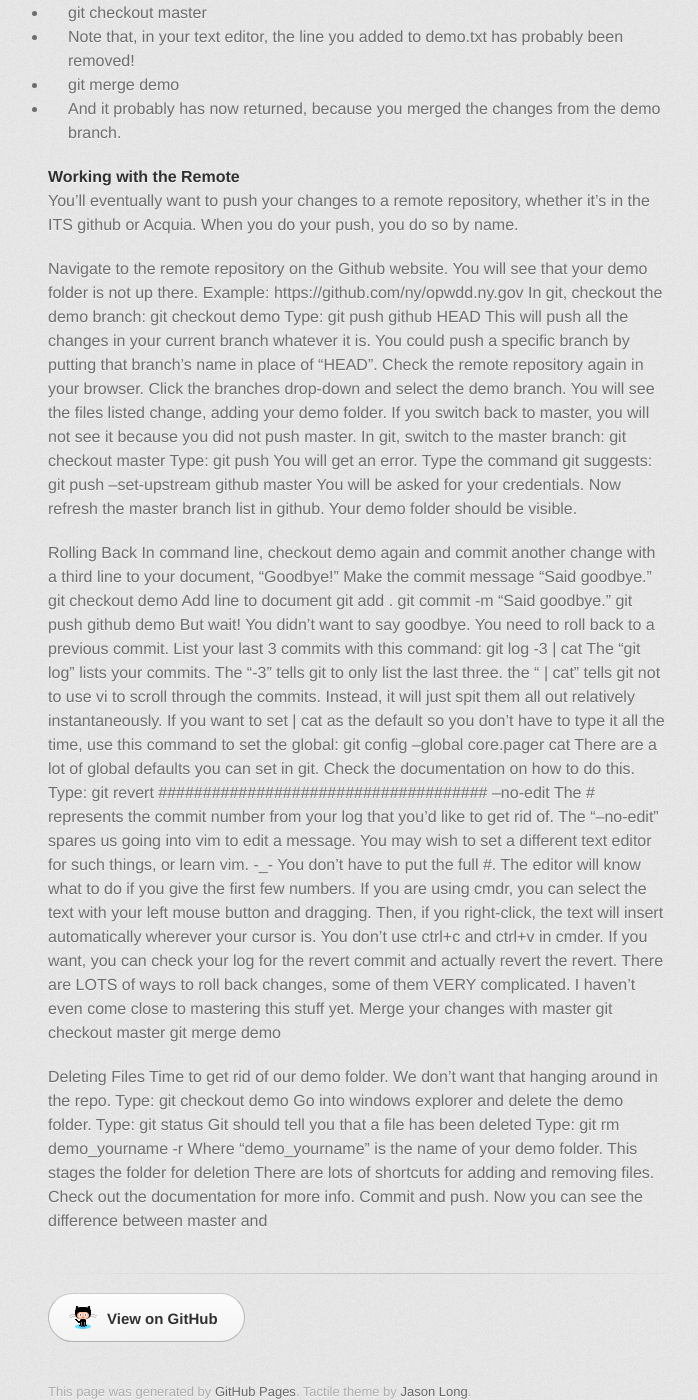
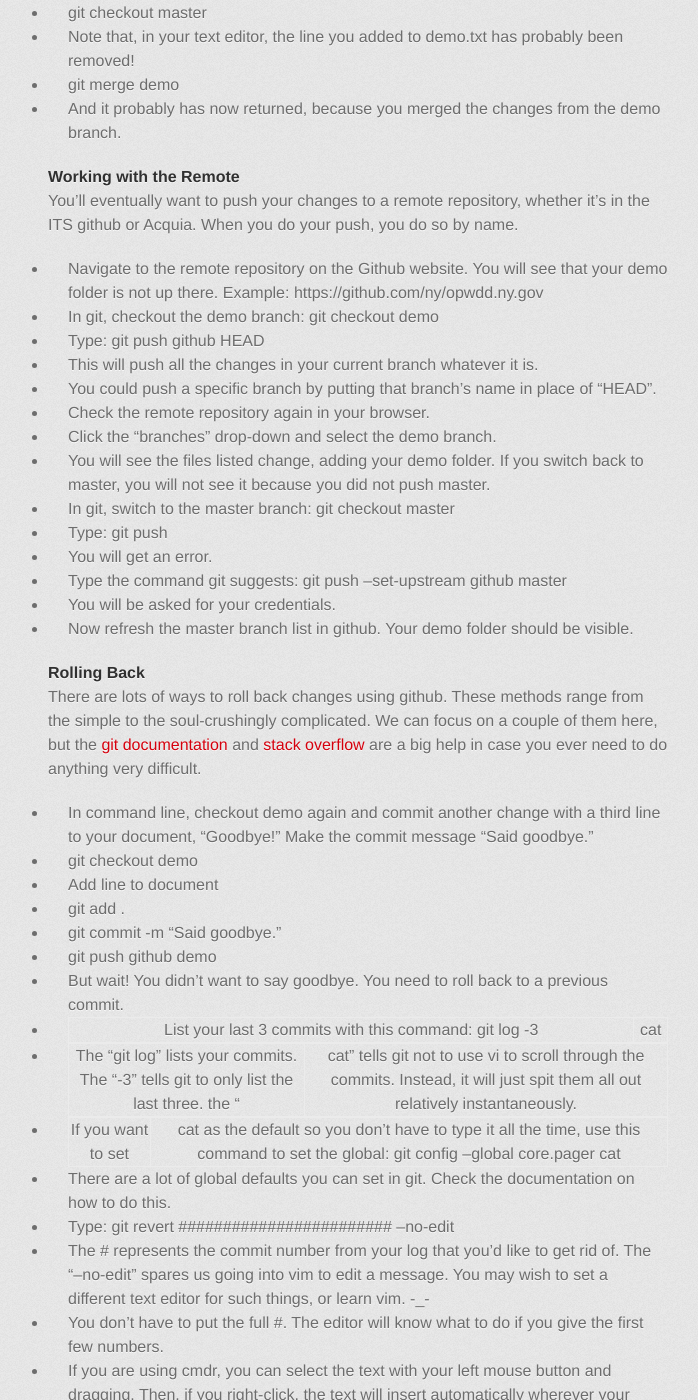
Before and after one commit to loopy3025/simplegit, a Jekyll site: the page built from _posts/2016-03-02-i-kind-of-get-git-now.md, in a window 1280 px wide and 1400 px high, scrolled down 3570 px. Shown: the whole window, without its empty margins (282-980 px from the left). Built offline with Jekyll 4.4.1, drawn with Linux system fonts in a browser that asks for light colours; some web fonts are replaced; some of the changed text lies outside the part shown.

Commit message:
Update 2016-03-02-i-kind-of-get-git-now.md

```diff
--- a/_posts/2016-03-02-i-kind-of-get-git-now.md
+++ b/_posts/2016-03-02-i-kind-of-get-git-now.md
@@ -107,53 +105,58 @@
 
 You’ll eventually want to push your changes to a remote repository, whether it’s in the ITS github or Acquia. When you do your push, you do so by name.
 
-Navigate to the remote repository on the Github website. You will see that your demo folder is not up there. Example: https://github.com/ny/opwdd.ny.gov
-In git, checkout the demo branch:  git checkout demo
-Type:  git push github HEAD
-This will push all the changes in your current branch whatever it is.
-You could push a specific branch by putting that branch’s name in place of “HEAD”.
-Check the remote repository again in your browser.
-Click the branches drop-down and select the demo branch.
-You will see the files listed change, adding your demo folder. If you switch back to master, you will not see it because you did not push master.
-In git, switch to the master branch:   git checkout master
-Type:  git push
-You will get an error.
-Type the command git suggests: git push --set-upstream github master
-You will be asked for your credentials.
-Now refresh the master branch list in github. Your demo folder should be visible.
+* Navigate to the remote repository on the Github website. You will see that your demo folder is not up there. Example: https://github.com/ny/opwdd.ny.gov
+* In git, checkout the demo branch:  git checkout demo
+* Type:  git push github HEAD
+ * This will push all the changes in your current branch whatever it is.
+ * You could push a specific branch by putting that branch’s name in place of “HEAD”.
+* Check the remote repository again in your browser.
+* Click the "branches" drop-down and select the demo branch.
+* You will see the files listed change, adding your demo folder. If you switch back to master, you will not see it because you did not push master.
+* In git, switch to the master branch:   git checkout master
+* Type:  git push
+ * You will get an error.
+* Type the command git suggests: git push --set-upstream github master
+ * You will be asked for your credentials.
+* Now refresh the master branch list in github. Your demo folder should be visible.
 
+#### Rolling Back
 
-Rolling Back
-In command line, checkout demo again and commit another change with a third line to your document, “Goodbye!” Make the commit message “Said goodbye.”
-git checkout demo
-Add line to document
-git add .
-git commit -m “Said goodbye.”
-git push github demo
-But wait! You didn’t want to say goodbye. You need to roll back to a previous commit.
-List your last 3 commits with this command:  git log -3 | cat
-The “git log” lists your commits. The “-3” tells git to only list the last three. the “ | cat” tells git not to use vi to scroll through the commits. Instead, it will just spit them all out relatively instantaneously.
-If you want to set | cat as the default so you don’t have to type it all the time, use this command to set the global:
-git config --global core.pager cat
-There are a lot of global defaults you can set in git. Check the documentation on how to do this.
-Type:  git revert ##################################### --no-edit
-The # represents the commit number from your log that you’d like to get rid of. The “--no-edit” spares us going into vim to edit a message. You may wish to set a different text editor for such things, or learn vim. -_-
-You don’t have to put the full #. The editor will know what to do if you give the first few numbers.
-If you are using cmdr, you can select the text with your left mouse button and dragging. Then, if you right-click, the text will insert automatically wherever your cursor is. You don’t use ctrl+c and ctrl+v in cmder.
-If you want, you can check your log for the revert commit and actually revert the revert.
-There are LOTS of ways to roll back changes, some of them VERY complicated. I haven’t even come close to mastering this stuff yet.
-Merge your changes with master
-git checkout master
-git merge demo
+There are lots of ways to roll back changes using github. These methods range from the simple to the soul-crushingly complicated. We can focus on a couple of them here, but the [git documentation](https://git-scm.com/documentation) and [stack overflow](http://stackoverflow.com/questions/tagged/git) are a big help in case you ever need to do anything very difficult.
 
-Deleting Files
-Time to get rid of our demo folder. We don’t want that hanging around in the repo.
-Type: git checkout demo
-Go into windows explorer and delete the demo folder.
-Type: git status
-Git should tell you that a file has been deleted
-Type: git rm demo_yourname -r
-Where “demo_yourname” is the name of your demo folder.
-This stages the folder for deletion
-There are lots of shortcuts for adding and removing files. Check out the documentation for more info.
-Commit and push. Now you can see the difference between master  and
+* In command line, checkout demo again and commit another change with a third line to your document, “Goodbye!” Make the commit message “Said goodbye.”
+ * git checkout demo
+ * Add line to document
+ * git add .
+ * git commit -m “Said goodbye.”
+ * git push github demo
+* But wait! You didn’t want to say goodbye. You need to roll back to a previous commit.
+* List your last 3 commits with this command:  git log -3 | cat
+ * The “git log” lists your commits. The “-3” tells git to only list the last three. the “ | cat” tells git not to use vi to scroll through the commits. Instead, it will just spit them all out relatively instantaneously.
+ * If you want to set | cat as the default so you don’t have to type it all the time, use this command to set the global:  git config --global core.pager cat
+* There are a lot of global defaults you can set in git. Check the documentation on how to do this.
+* Type:  git revert \#\#\#\#\#\#\#\#\#\#\#\#\#\#\#\#\#\#\#\#\#\#\#\# --no-edit
+ * The \# represents the commit number from your log that you’d like to get rid of. The “--no-edit” spares us going into vim to edit a message. You may wish to set a different text editor for such things, or learn vim. -_-
+ * You don’t have to put the full \#. The editor will know what to do if you give the first few numbers.
+ * If you are using cmdr, you can select the text with your left mouse button and dragging. Then, if you right-click, the text will insert automatically wherever your cursor is. You don’t use ctrl+c and ctrl+v in cmder.
+ * If you want, you can check your log for the revert commit and actually revert the revert.
+* Merge your changes with master
+ * git checkout master
+ * git merge demo
+
+Note that there is a command for simply rolling back the last commit, but this example showed other things that are also important.
+
+#### Deleting Files
+
+Delting files doesn't work the same way in git as adding or changing them does. Removing files and folders can use very different commands.
+
+* Time to get rid of our demo folder. We don’t want that hanging around in the repo.
+* Type: git checkout demo
+* Go into windows explorer and delete the demo folder.
+* Type: git status
+ * Git should tell you that a file has been deleted
+* Type: git rm demo_yourname -r
+ * Where “demo_yourname” is the name of your demo folder.
+ * This stages the folder for deletion
+ * There are lots of shortcuts for adding and removing files. Check out the [git documentation](https://git-scm.com/documentation) for more info.
+* Commit and push. Now you can see the difference between master and demo.
```
Also changed, not shown: other parts of _posts/2016-03-02-i-kind-of-get-git-now.md (+2 -4 lines).
